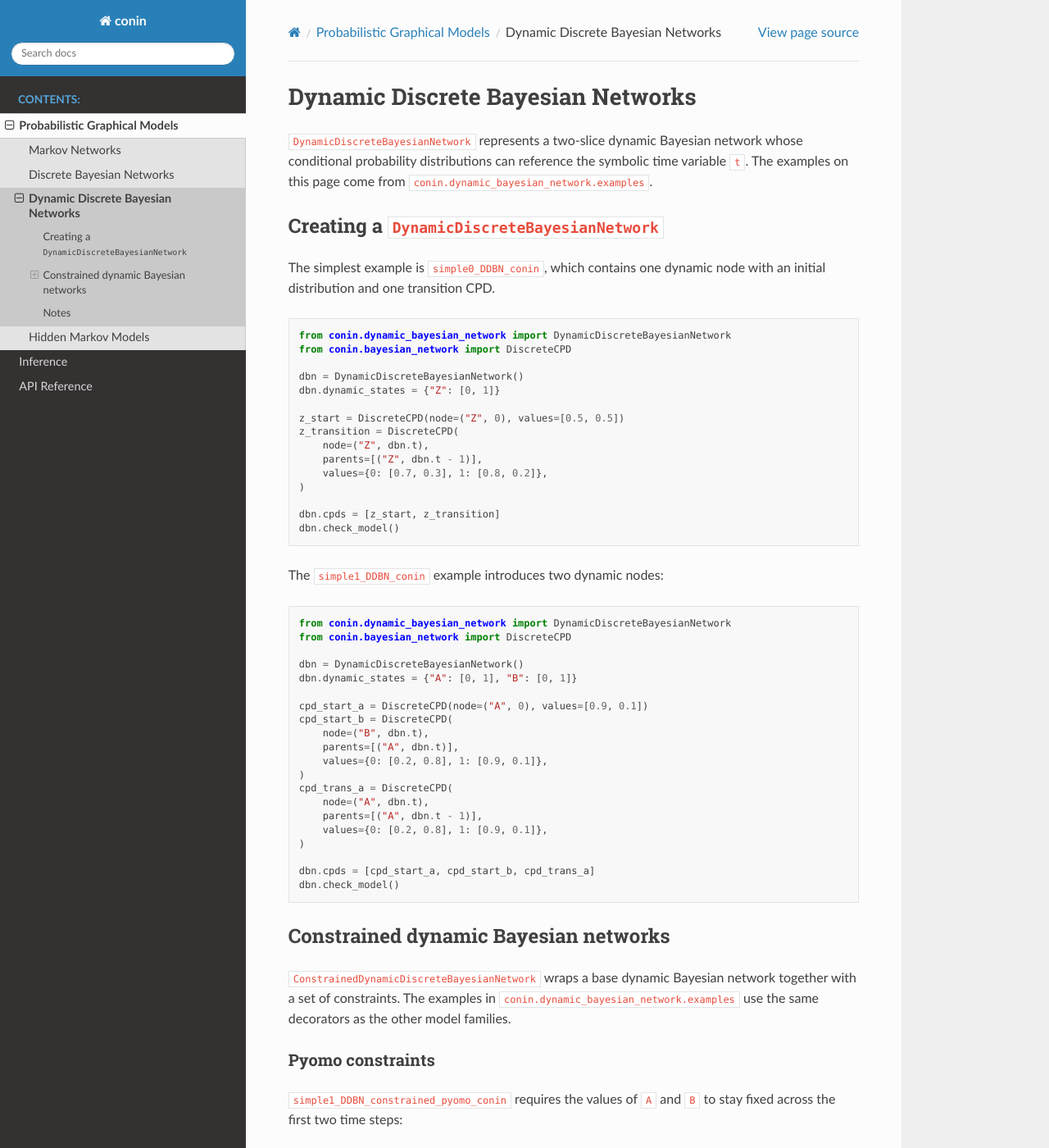
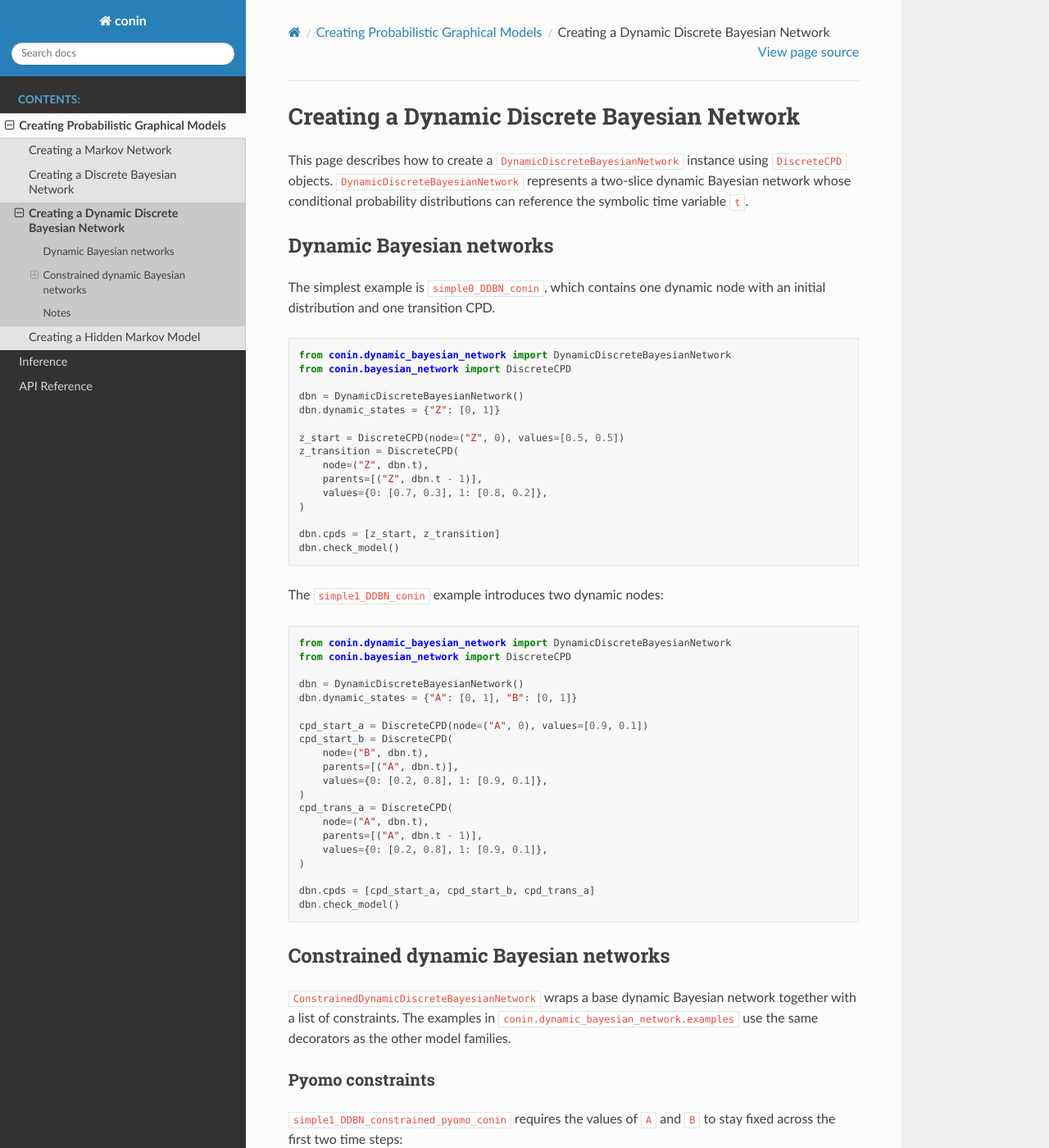
Before and after one commit to sandialabs/conin, a Sphinx documentation site: the page built from doc/dynamic_bayesian_networks.rst, in a window 1280 px wide and 1400 px high. Shown: the whole window at 82% size. Built offline with Sphinx 7.4.7 and the Read the Docs theme 3.1.0, drawn with Linux system fonts in a browser that asks for light colours.

Commit message:
Updated the narrative for conin documentation

```diff
--- a/doc/dynamic_bayesian_networks.rst
+++ b/doc/dynamic_bayesian_networks.rst
@@ -1,13 +1,14 @@
-Dynamic Discrete Bayesian Networks
-==================================
+Creating a Dynamic Discrete Bayesian Network
+============================================
 
+This page describes how to create a ``DynamicDiscreteBayesianNetwork`` instance using
+``DiscreteCPD`` objects.
 ``DynamicDiscreteBayesianNetwork`` represents a two-slice dynamic Bayesian
 network whose conditional probability distributions can reference the symbolic
-time variable ``t``. The examples on this page come from
-``conin.dynamic_bayesian_network.examples``.
+time variable ``t``.
 
-Creating a ``DynamicDiscreteBayesianNetwork``
----------------------------------------------
+Dynamic Bayesian networks
+-------------------------
 
 The simplest example is ``simple0_DDBN_conin``, which contains one dynamic node
 with an initial distribution and one transition CPD.
@@ -59,7 +60,7 @@ Constrained dynamic Bayesian networks
 -------------------------------------
 
 ``ConstrainedDynamicDiscreteBayesianNetwork`` wraps a base dynamic Bayesian
-network together with a set of constraints. The examples in
+network together with a list of constraints. The examples in
 ``conin.dynamic_bayesian_network.examples`` use the same decorators as the
 other model families.
 
--- a/doc/probabilistic_graphical_models.rst
+++ b/doc/probabilistic_graphical_models.rst
@@ -1,5 +1,5 @@
-Probabilistic Graphical Models
-==============================
+Creating Probabilistic Graphical Models
+=======================================
 
 This section introduces the core modeling objects in ``conin`` and shows how to
 use the main inference wrappers on small examples.
```
Also changed, not shown: doc/bayesian_networks.rst (+11 -7 lines), doc/hidden_markov_models.rst (+6 -7 lines), doc/markov_networks.rst (+6 -7 lines).
